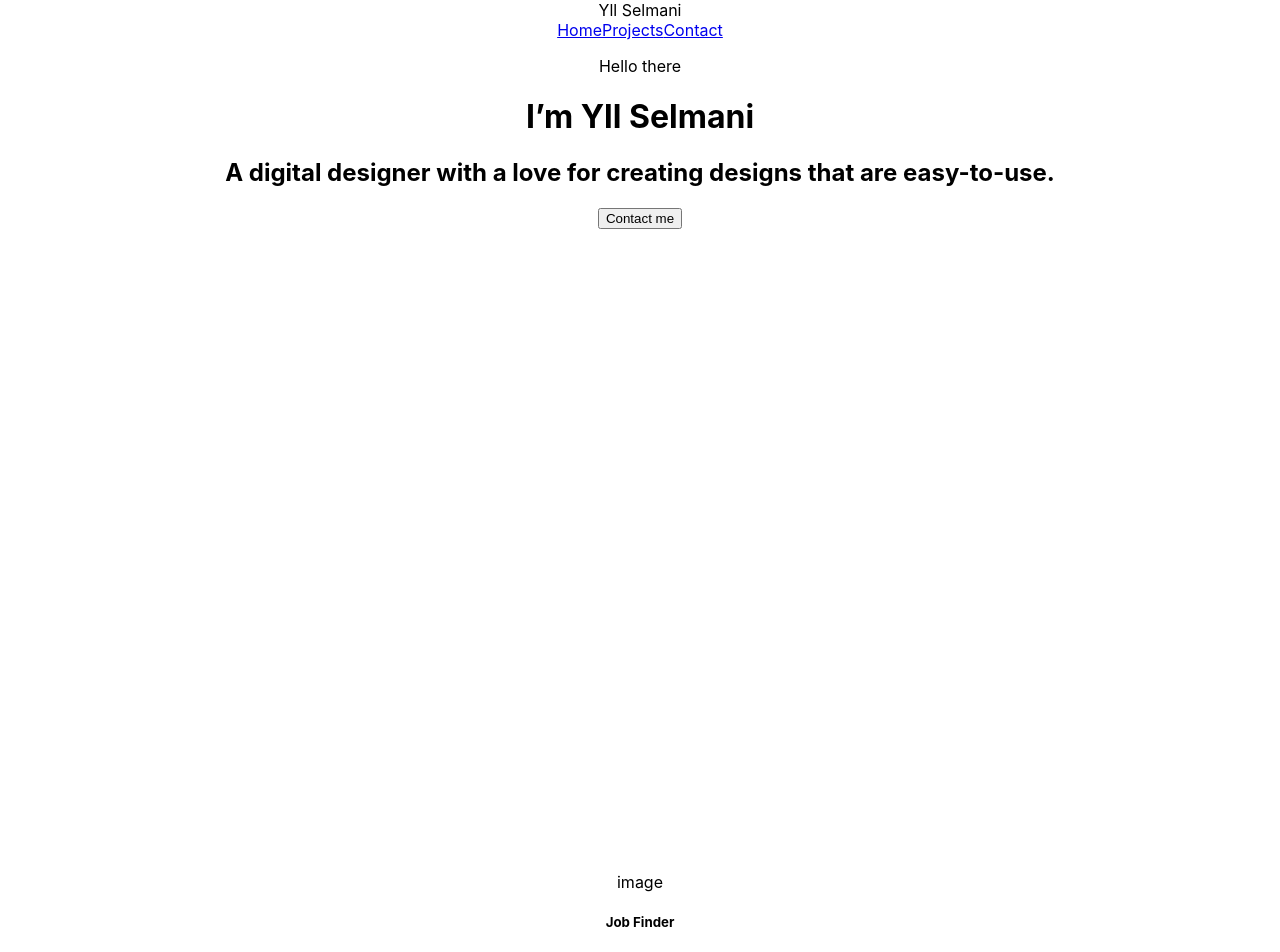
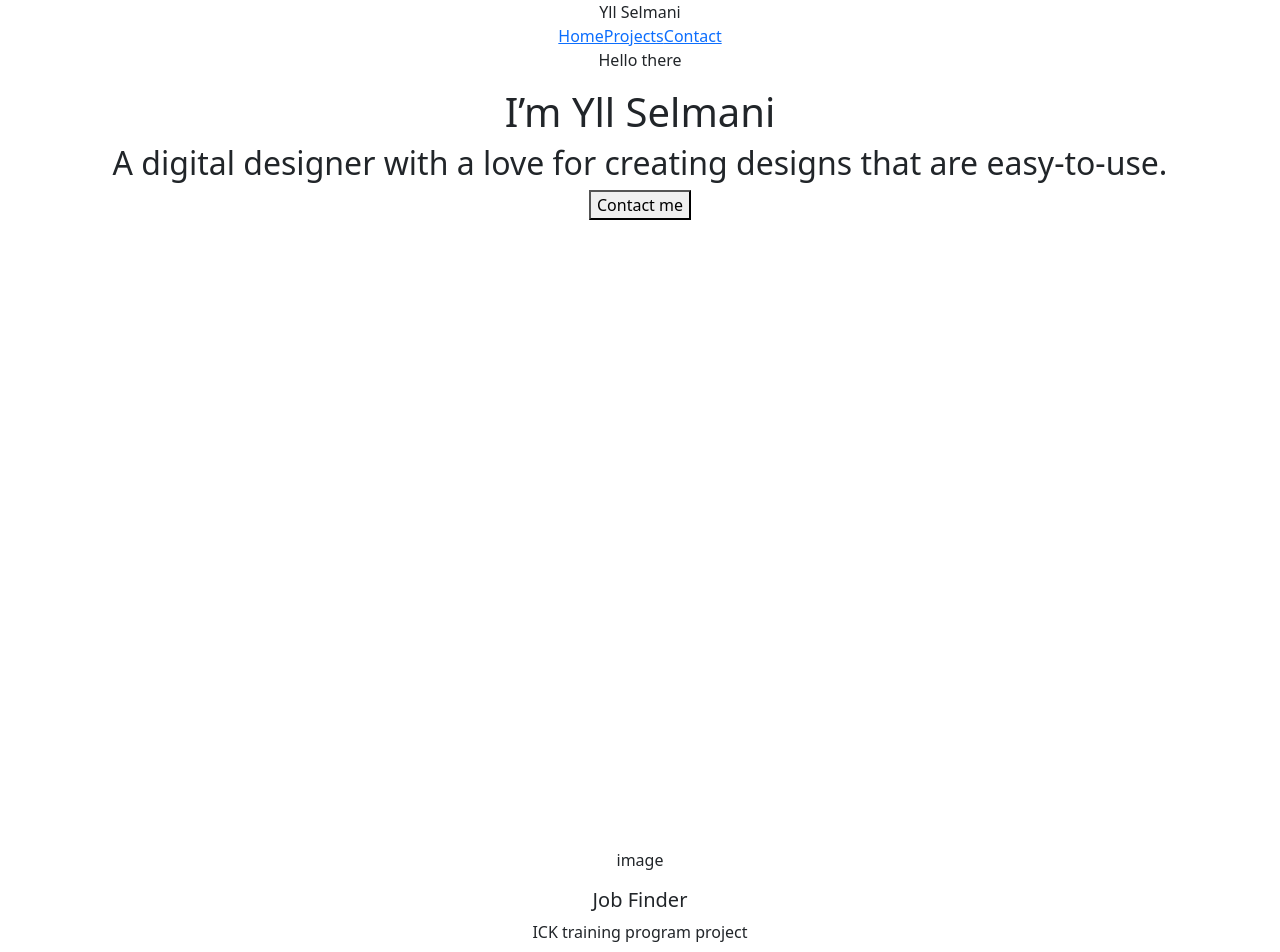
Before and after one commit to rinorselmani9/ylli-portofolio, a React (Create React App) app: page / in a window 1280 px wide. Shown: the top 952 px of the page. Built offline with nearby package versions, Linux system fonts and the light colour scheme.

Commit message:
functionality for modal and installed react-bootstrap

```diff
--- a/package.json
+++ b/package.json
@@ -6,7 +6,9 @@
     "@testing-library/jest-dom": "^5.17.0",
     "@testing-library/react": "^13.4.0",
     "@testing-library/user-event": "^13.5.0",
+    "bootstrap": "^5.3.3",
     "react": "^18.2.0",
+    "react-bootstrap": "^2.10.2",
     "react-dom": "^18.2.0",
     "react-scripts": "5.0.1",
     "web-vitals": "^2.1.4"
--- a/src/components/Projects/Card.jsx
+++ b/src/components/Projects/Card.jsx
@@ -1,15 +1,69 @@
-import React from 'react'
+import React, { useState } from "react";
+import { Modal } from "react-bootstrap";
 
-const Card = ({project}) => {
-    console.log({project})
+const Card = ({ project }) => {
+  const [showModal, setShowModal] = useState(false);
+  const openModal = () => {
+    setShowModal(true);
+  };
+  const closeModal = () => {
+    setShowModal(false);
+  };
   return (
     <div>
-        <p>image</p>
-        <h5>{project?.preview_heading}</h5>
-        <p>{project?.preview_description}</p>
-        <button>Open Modal</button>
+      <p>image</p>
+      <h5>{project?.preview_heading}</h5>
+      <p>{project?.preview_description}</p>
+      <button onClick={openModal}>Open Modal</button>
+
+      <Modal show={showModal} onHide={closeModal}>
+        <Modal.Header closeButton></Modal.Header>
+        <Modal.Body>
+          <p>{project?.modal?.first_image}</p>
+          <div>
+            <div>
+              {project?.modal?.right_content?.map((content) => {
+                return (
+                  <div>
+                    <h1>{content?.title}</h1>
+                    <p>{content?.description}</p>
+                  </div>
+                );
+              })}
+            </div>
+            <div>
+              {project?.modal?.left_content?.map((content) => {
+                return (
+                  <div>
+                    <h1>{content?.title}</h1>
+                    <p>{content?.description}</p>
+                  </div>
+                );
+              })}
+            </div>
+          </div>
+          <p>{project?.modal?.second_image}</p>
+          <div>
+            <h1>{project?.modal?.my_solution?.title}</h1>
+            <ol>
+              {project?.modal?.my_solution?.solution_steps.map((solution) => {
+                return (
+                  <li>
+                    {solution?.heading}
+                    <ul>
+                      {solution?.bullet_points.map((point) => {
+                        return <li>{point}</li>;
+                      })}
+                    </ul>
+                  </li>
+                );
+              })}
+            </ol>
+          </div>
+        </Modal.Body>
+      </Modal>
     </div>
-  )
-}
+  );
+};
 
-export default Card
+export default Card;
--- a/src/components/Projects/content.js
+++ b/src/components/Projects/content.js
@@ -5,28 +5,50 @@ export const projects = [
         preview_description:"ICK training program project",
 
         modal:{
-            first_image:"",
-            second_image:"",
+            first_image:"first_image",
+            second_image:"second_image",
             right_content:[
                 {
-                    title:"",
-                    description:""
+                    title:"Tool",
+                    description:"Figma"
                 },
                 {
-                    title:"",
-                    description:""
+                    title:"Duration",
+                    description:"1 week"
                 },
                 {
-                    title:"",
-                    description:""
+                    title:"Target Audience",
+                    description:"1 week"
                 },
             ],
             left_content:[
                 {
-                    title:"",
-                    description:""
+                    title:"Project Brief",
+                    description:"Redesign the landing page to improve user experience, while maintaining brand identity through the primary color palette."
                 }
-            ]
+            ],
+            my_solution:{
+                title:'My Solution',
+                solution_steps:[
+                    {
+                        heading:'Pain point identification',
+                        bullet_points:[
+                            'Confusing navigation',
+                            'Cluttered messaging',
+                            'Overall design feels outdated compared to current design trends'
+                        ]
+                    },
+                    {
+                        heading:'Pain point identification',
+                        bullet_points:[
+                            'Confusing navigation',
+                            'Cluttered messaging',
+                            'Overall design feels outdated compared to current design trends',
+                            'Redesigned footer for a more modern look'
+                        ]
+                    },
+                ]
+            }
         }
     },
     {
--- a/src/index.js
+++ b/src/index.js
@@ -3,6 +3,7 @@ import ReactDOM from 'react-dom/client';
 import './index.css';
 import App from './App';
 import reportWebVitals from './reportWebVitals';
+import 'bootstrap/dist/css/bootstrap.min.css';
 
 const root = ReactDOM.createRoot(document.getElementById('root'));
 root.render(
```
Also changed, not shown: 1 other file (tests, documents, lock files or other folders).
